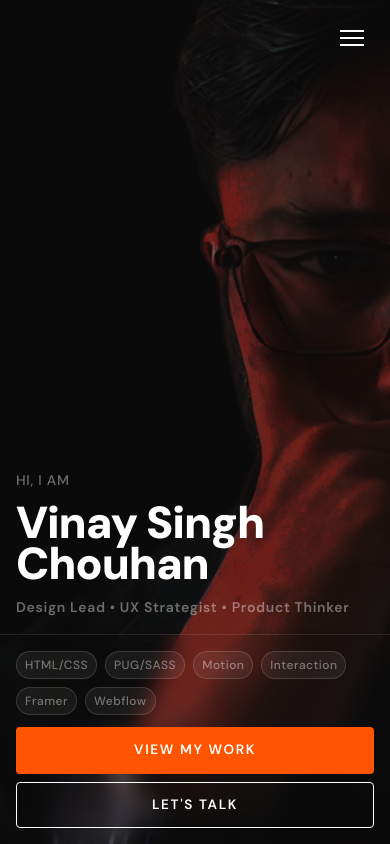
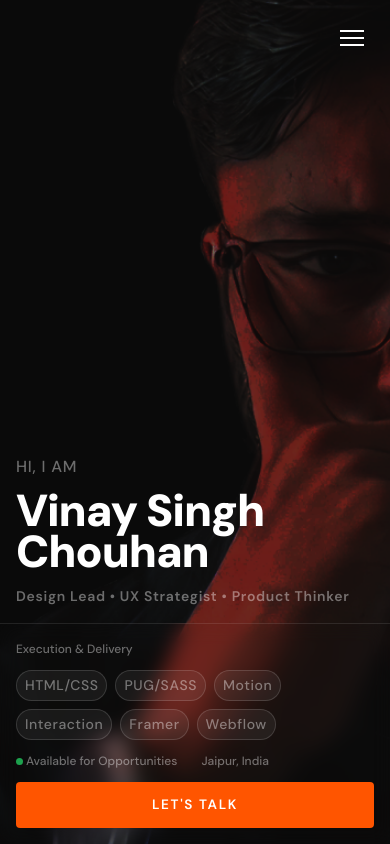
Before and after one commit to vinaysinghchouhan/my-portfolio, a website built with Vite: page index.pug in a window 390 px wide. Built offline with nearby package versions, Linux system fonts and the light colour scheme; some packages are replaced by stand-ins of ours.

Commit message:
Version 1.5 - Hero fully responsive final

```diff
--- a/src/pug/_hero.pug
+++ b/src/pug/_hero.pug
@@ -42,23 +42,23 @@ section.hero
 
   //- Info bar — full width, pinned to bottom of hero
   .info-bar
-    span.info-bar__location Execution & Delivery &nbsp;&nbsp;|
+    .info-bar__left
+      span.info-bar__location Execution & Delivery
+      .info-bar__sep
 
-    .info-bar__pills
-      each pill in pills
-        span.pill= pill
+      .info-bar__pills
+        each pill in pills
+          span.pill= pill
 
-    .info-bar__sep
+      .info-bar__sep
 
+      span.info-bar__availability
+        span.availability-dot
+        | &nbsp;Available for Opportunities
 
-    span.info-bar__availability
-      span.availability-dot
-      | &nbsp;Available for Opportunities
+      .info-bar__sep
 
-    .info-bar__sep
-
-    span.info-bar__location Jaipur, India
+      span.info-bar__location Jaipur, India
 
     .info-bar__ctas
-      a.info-bar__cta.info-bar__cta--primary(href="#portfolio") View My Work
-      a.info-bar__cta.info-bar__cta--secondary(href="#contact") Let's Talk
+      a.info-bar__cta.info-bar__cta--primary(href="#portfolio") Let's Talk
--- a/src/scss/1-settings/_typography.scss
+++ b/src/scss/1-settings/_typography.scss
@@ -2,10 +2,12 @@
 :root {
   --font-sans:    'DM Sans', system-ui, sans-serif;
 
-  --fs-xs:        0.75rem;     // 12px
-  --fs-sm:        0.875rem;    // 14px
-  --fs-base:      1rem;       // 16px
-  --fs-lg:        1.125rem;   // 18px
+  --fs-xxs:     0.75rem;    // 12px
+  --fs-xs:      0.875rem;    // 14px
+  --fs-sm:      1rem;       // 16px
+  --fs-base:    1.125rem;   // 18px
+  --fs-lg:      1.25rem;    // 20px
+
 
   --fw-regular:   400;
   --fw-medium:    500;
--- a/src/scss/6-components/_info-bar.scss
+++ b/src/scss/6-components/_info-bar.scss
@@ -13,6 +13,11 @@
 
   @media (max-width: 1279px) {
     padding: var(--space-4) var(--space-8) var(--space-4) var(--space-8);
+  }
+
+  @media (min-width: 1024px) and (max-width: 1479px) {
+    padding: var(--space-4) var(--space-6) var(--space-4) var(--space-6);
+    gap: var(--space-2);
   }
 
   @media (max-width: 767px) {
@@ -31,6 +36,12 @@
     padding-right: var(--space-6);
     flex-wrap: wrap;
 
+    @media (min-width: 1024px) and (max-width: 1479px) {
+      gap: var(--space-2);
+      padding-right: var(--space-4);
+      flex-shrink: 0;
+    }
+
     @media (max-width: 1023px) {
       gap: var(--space-1);
       padding-right: var(--space-3);
@@ -48,11 +59,7 @@
     height: 1.1em;
     background: var(--color-border);
     flex-shrink: 0;
-    margin-right: var(--space-6);
-
-    @media (max-width: 1023px) {
-      margin-right: var(--space-3);
-    }
+    margin-right: var(--space-3);
 
     @media (max-width: 767px) {
       display: none;
@@ -66,24 +73,39 @@
     font-weight: var(--fw-medium);
     color: var(--color-muted);
     white-space: nowrap;
-    padding-right: var(--space-6);
+    padding-right: var(--space-3);
+
+    @media (min-width: 1024px) and (max-width: 1479px) {
+      font-size: 0.8rem;
+    }
 
     @media (max-width: 1023px) {
       font-size: 0.75rem;
-      padding-right: var(--space-3);
       white-space: normal;
     }
 
-    @media (max-width: 767px) {
-      display: none;
+  }
+
+  &__left {
+    flex: 1;
+    display: flex;
+    align-items: center;
+    flex-wrap: wrap;
+    gap: var(--space-2);
+
+    @media (max-width: 600px) {
+      gap: var(--space-3);
     }
   }
 
   &__ctas {
-    margin-left: auto;
     display: flex;
     align-items: center;
     gap: var(--space-4);
+
+    @media (min-width: 1024px) and (max-width: 1479px) {
+      gap: var(--space-3);
+    }
 
     @media (max-width: 1023px) {
       gap: var(--space-3);
@@ -116,6 +138,11 @@
     transition: opacity 0.2s ease, transform 0.2s ease, background-color 0.2s ease, border-color 0.2s ease;
     text-decoration: none;
     border: 1px solid transparent;
+
+    @media (min-width: 1024px) and (max-width: 1479px) {
+      font-size: 0.8rem;
+      padding: var(--space-3) var(--space-5);
+    }
 
     @media (max-width: 1023px) {
       font-size: 0.75rem;
--- a/src/scss/7-responsive/_info-bar-responsive.scss
+++ b/src/scss/7-responsive/_info-bar-responsive.scss
@@ -18,7 +18,6 @@
       flex: 1 1 auto;
       padding-right: var(--space-4);
       gap: var(--space-1);
-      order: 1;
     }
 
     &__sep {
@@ -36,9 +35,7 @@
     }
 
     &__location {
-      flex: 1 1 100%;
       padding-right: 0;
-      order: 2;
       font-size: 0.75rem;
     }
 
```
Also changed, not shown: dist/assets/index-BRLNgriK.css (added), dist/assets/index-C5e-Yokw.js (renamed from dist/assets/index-CAO1P3qC.js), dist/assets/index-hLVv2_vk.css (deleted), dist/index.html.
